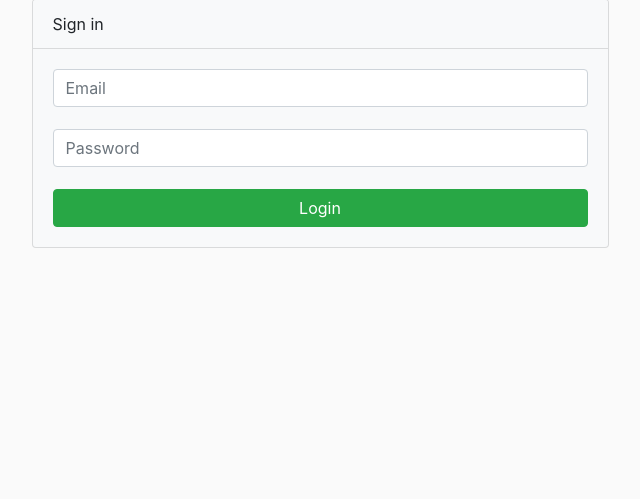
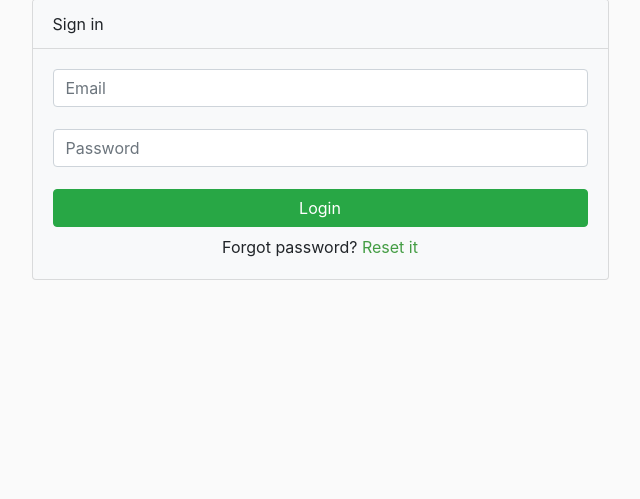
Before and after one commit to Ajax30/lightblog, a CodeIgniter app: page /database/index.php/login in a window 1280 px wide. Shown: the part 95-594 px from the top of the page, without its empty margins (320-960 px from the left). Run offline with CodeIgniter, Linux system fonts and the light colour scheme; data that the repository does not hold is empty; some libraries are stand-ins or nearby versions.

Commit message:
add link to paswword reset request form

```diff
--- a/application/views/auth/login.php
+++ b/application/views/auth/login.php
@@ -16,8 +16,12 @@
               <?php if(form_error('password')) echo form_error('password'); ?>
             </div>
 
-            <div class="form-group">
+            <div class="form-group mb-2">
               <input type="submit" value="Login" class="btn btn-block btn-md btn-success">
+            </div>
+
+            <div class="form-group text-center">
+              Forgot password? <a href="<?php echo base_url('newpassword')?>" class="text-link">Reset it</a>
             </div>
             <?php echo form_close(); ?>
           </div>
```
